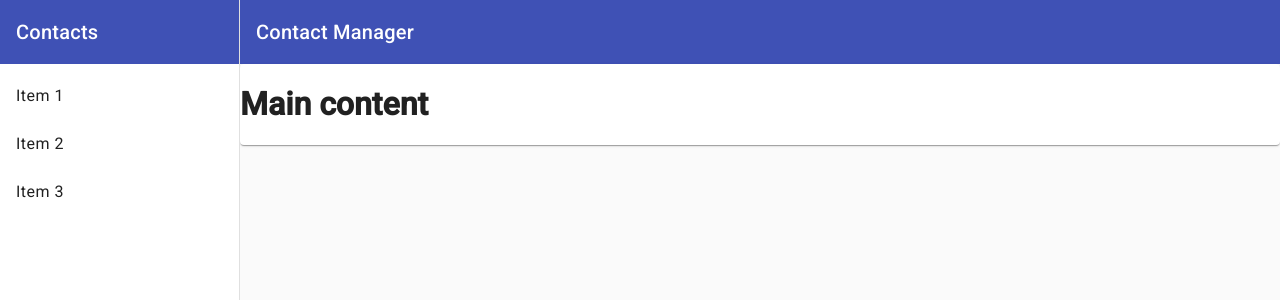
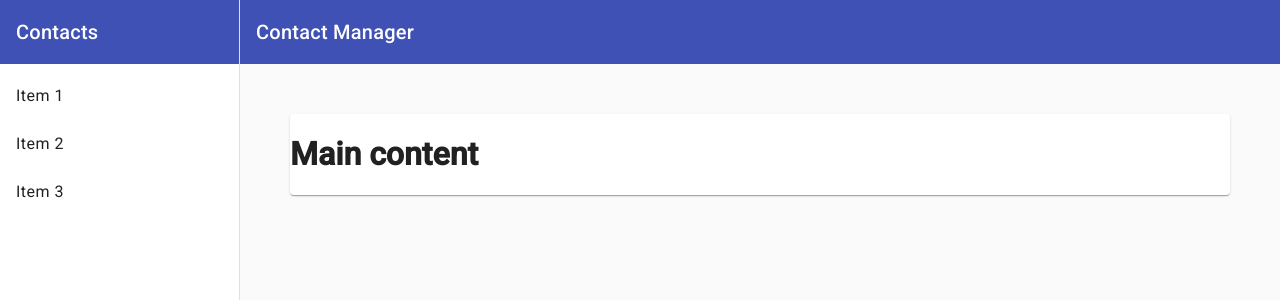
Before and after one commit to CosmicPhoenix2029/contactManager, an Angular app: page /contactmanager in a window 1280 px wide. Shown: the top 300 px of the page. Built offline with nearby package versions, Linux system fonts and the light colour scheme.

Commit message:
added a card to display main content

```diff
--- a/src/app/contactmanager/components/sidenav/sidenav.component.html
+++ b/src/app/contactmanager/components/sidenav/sidenav.component.html
@@ -14,7 +14,9 @@
 
     <div class="app-sidenav-content">
         <app-toolbar (toggleSidenav)="sidenav.toggle()"></app-toolbar>
-        <router-outlet></router-outlet>
+        <div class="wrapper">
+            <router-outlet></router-outlet>
+        </div>
     </div>
 
 </mat-sidenav-container>
--- a/src/app/contactmanager/components/sidenav/sidenav.component.scss
+++ b/src/app/contactmanager/components/sidenav/sidenav.component.scss
@@ -16,3 +16,7 @@
 .app-sidenav {
     width: 240px;
 }
+
+.wrapper {
+   margin: 50px;
+}
```
